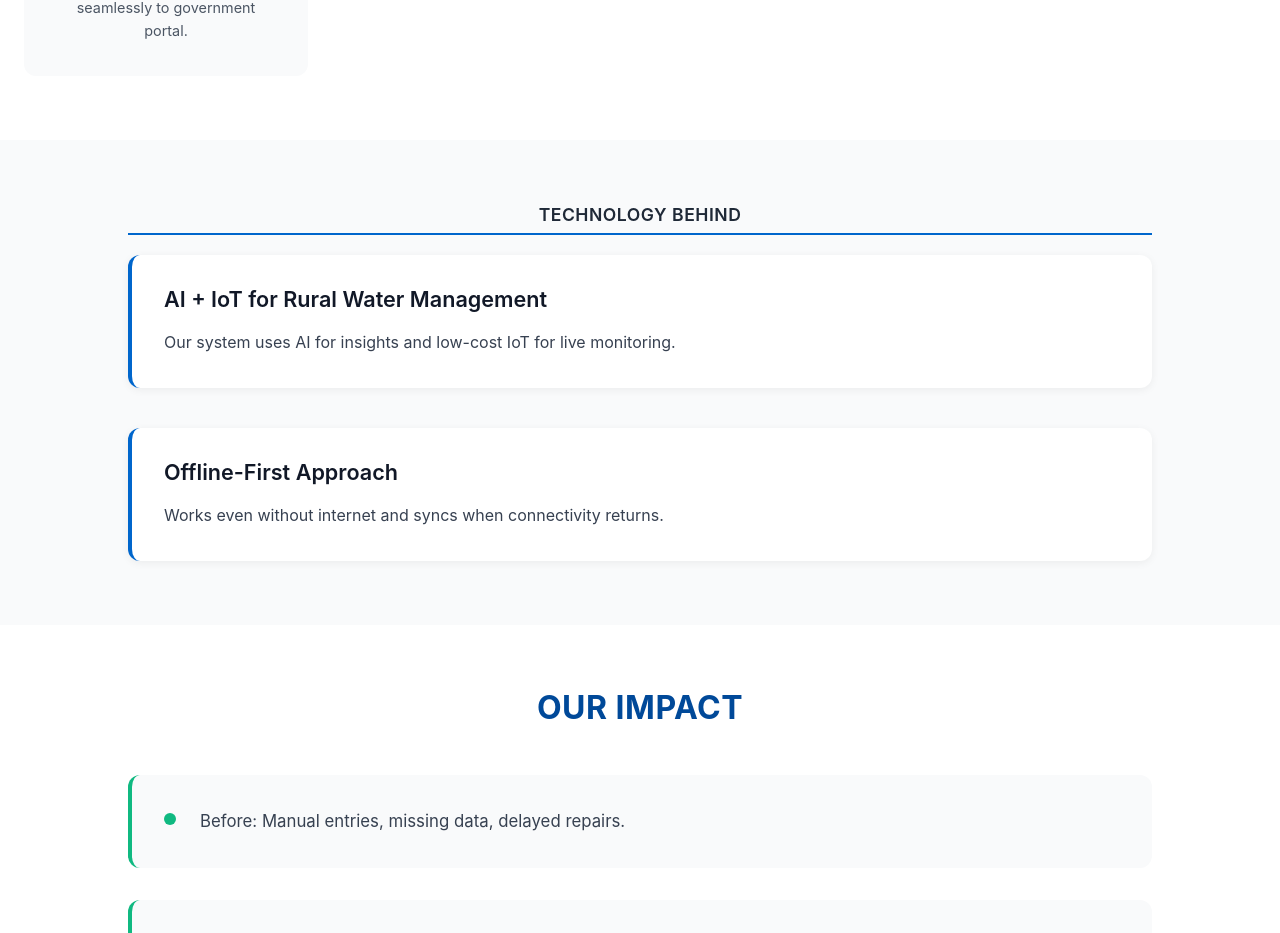
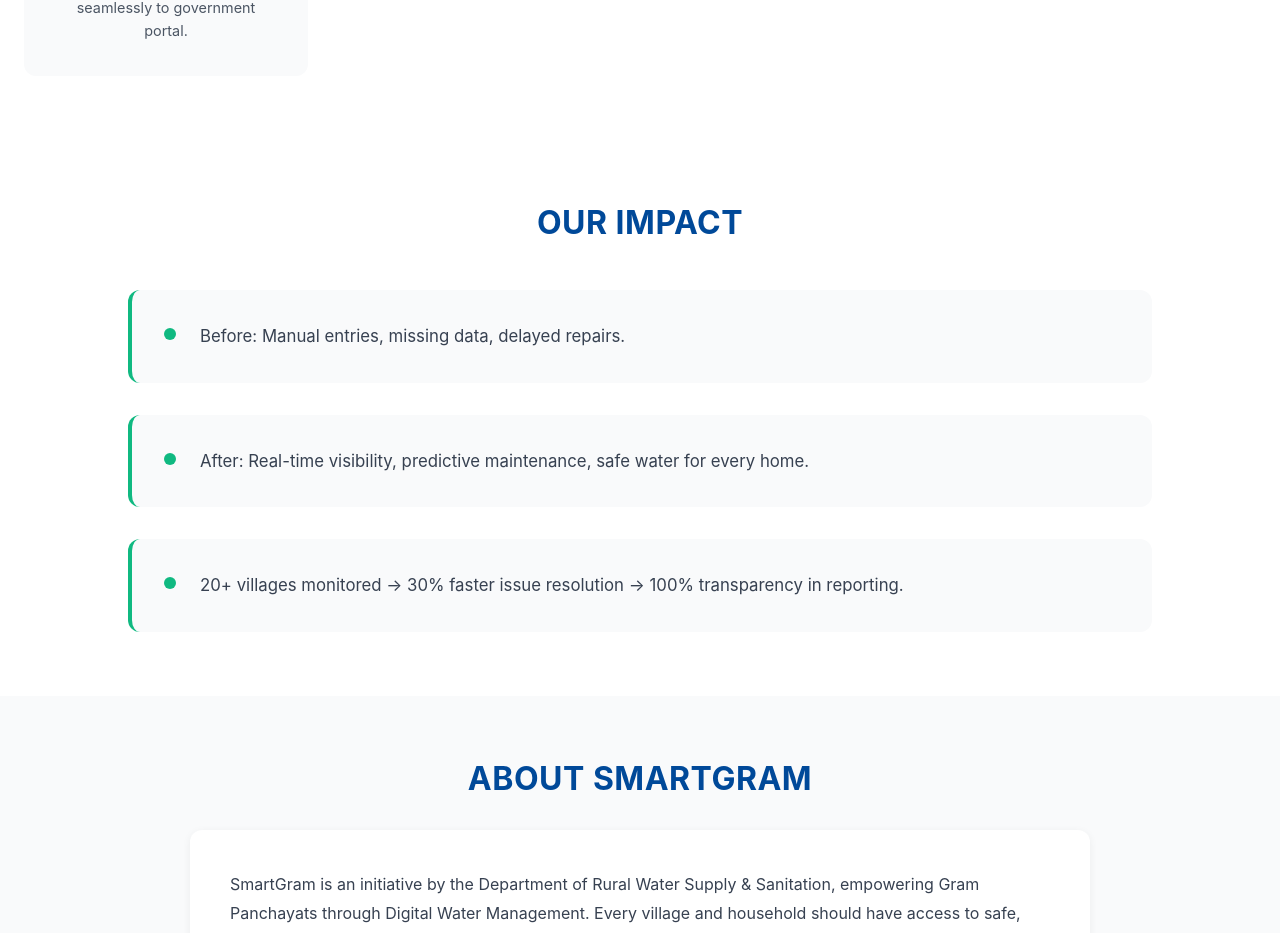
Before and after one commit to sushanthkulal/pipeline, a React (Vite) app: page / in a window 1280 px wide. Shown: the part 2699-3632 px from the top of the page. Built offline with nearby package versions, Linux system fonts and the light colour scheme.

Commit message:
Updated LandingPage.tsx

```diff
--- a/src/pages/LandingPage.tsx
+++ b/src/pages/LandingPage.tsx
@@ -15,7 +15,6 @@
   const diffSection = landingData.components.find((c) => c.id === 'diff_section')
   const communitySection = landingData.components.find((c) => c.id === 'community_section')
   const featuresData = landingData.components.find((c) => c.type === 'features_grid')
-  const techSection = landingData.components.find((c) => c.id === 'tech')
   const impactData = landingData.components.find((c) => c.type === 'impact_section')
   const aboutPreviewData = landingData.components.find((c) => c.type === 'about_preview')
   const footerData = landingData.components.find((c) => c.type === 'footer')
@@ -28,7 +27,6 @@
       {diffSection && <Section {...diffSection.props} />}
       {communitySection && <Section {...communitySection.props} />}
       {featuresData && <FeaturesGrid {...featuresData.props} />}
-      {techSection && <Section {...techSection.props} />}
       {impactData && <ImpactSection {...impactData.props} />}
       {aboutPreviewData && <AboutPreview {...aboutPreviewData.props} />}
       {footerData && <Footer {...footerData.props} />}
```
